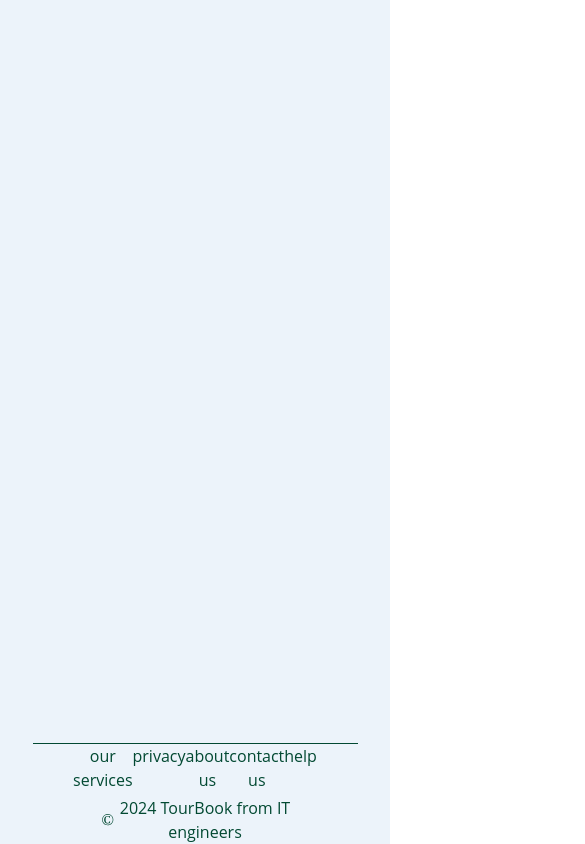
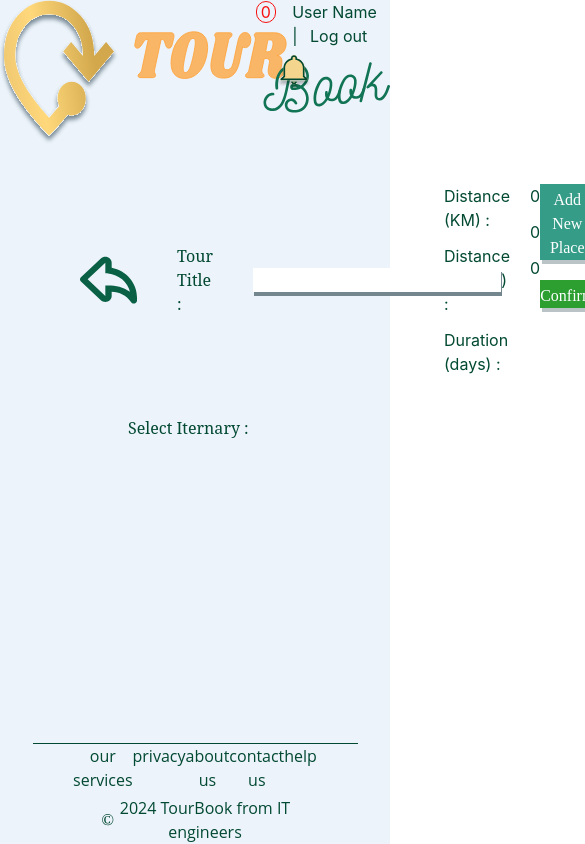
Before and after one commit to NisrinML/tour-book, a React (Vite) app: page / in a window 390 px wide. Shown: the whole page, 585 px wide, since content can reach past the window. Built offline with nearby package versions, Linux system fonts and the light colour scheme.

Commit message:
Orgnizer Endpoint * add MakeSpecialTour

```diff
--- a/src/App.jsx
+++ b/src/App.jsx
@@ -1,6 +1,7 @@
 
 
 import Layout from "./features/layout/Layout"
+import MakeSpecialTour from "./features/orgnizer/orgnizerView/MakeSpecialTour"
 import OrgnizerForgetPassword from "./features/orgnizer/orgnizerView/OrgnizerForgetPassword"
 import OrgnizerNewPassword from "./features/orgnizer/orgnizerView/OrgnizerNewPassword"
 import OrgnizerReport from "./features/orgnizer/orgnizerView/OrgnizerReport"
@@ -24,7 +25,7 @@ function App() {
 {/* <OrgnizerReport/> */}
  {/* <OrgnizerResetPassword/> */}
 {/* <PresenterProfile /> */}
-
+<MakeSpecialTour/>
   </Layout>
 
   )
--- /dev/null
+++ b/src/features/orgnizer/orgnizerView/MakeSpecialTour.jsx
@@ -0,0 +1,52 @@
+import SmallHeader from "../../layout/SmallHeader"
+import backButton from "../../../assets/images/backButton.svg"
+import { useState } from "react"
+function MakeSpecialTour() {
+    const [KMdistance,setKMdistance]=useState(0);
+    const [HMdistance,setHMdistance]=useState(0);
+    const [duration,setDuration]=useState(0);
+    return (<div className="flex flex-col">
+        <SmallHeader />
+        <div className="flex flex-row justify-between  mx-20 mt-10">
+            <div className="flex flex-row justify-between items-center space-x-10">
+                <img src={backButton}  className="hover:cursor-pointer "/>
+                <div className=" text-text-light xl:text-2xl lg:text-xl md:text-base font-['serif']">Tour Title :</div>
+                <div>
+                <input type="text"
+                    className="drop-shadow-[1px_4px_rgba(117,135,142)] text-input-text-light
+                    xl:h-10 xl:rounded-xl xl:pl-3 xl:text-xl
+                    lg:h-8 lg:rounded-lg lg:pl-2 lg:text-lg
+                    md:h-6 md:rounded-md md:pl-1 md:text-base" />
+
+                </div>
+            </div>
+            <div className="flex flex-row justify-start space-x-5  text-text-light">
+                <div className="flex-col space-y-3">
+                    <div >Distance (KM) : </div>
+                    <div >Distance (hh:mm) :</div>
+                    <div >Duration (days) :</div>
+                </div>
+                <div className="flex-col space-y-3">
+                    <div >{KMdistance}</div>
+                    <div >{HMdistance}</div>
+                    <div >{duration}</div>
+                </div>
+            </div>
+            <div className="flex flex-col justify-start space-y-5 ">
+            <button className="flex flex-row font-['sans-serif']  drop-shadow-[2px_4px_rgba(117,135,142,0.5)] bg-add-button-light text-button-text-light pt-1
+            xl:w-44 xl:h-10  xl:text-2xl xl:rounded-md xl:pl-3
+            lg:text-xl lg:rounded-md  lg:w-24 lg:h-10 lg:pl-2
+            md:text-lg md:rounded-md  md:w-20 md:h-8 md:pl-1">Add New Place</button>
+              <button className="flex flex-row font-['sans-serif']  drop-shadow-[2px_4px_rgba(117,135,142,0.5)] bg-save-button-light text-button-text-light pt-1
+            xl:w-44 xl:h-10  xl:text-2xl xl:rounded-md xl:pl-11
+            lg:text-xl lg:rounded-md  lg:w-24 lg:h-10 lg:pl-9
+            md:text-lg md:rounded-md  md:w-20 md:h-8 md:pl-7">Confirm</button>
+            </div>
+        </div>
+        <div className="flex-row text-text-light xl:text-3xl lg:text-2xl md:text-xl font-['serif'] mx-32 mt-10">Select Iternary :</div>
+        <div className="flex-row drop-shadow-[2px_4px_rgba(125,143,154,0.5)] w-3/4 h-1/2 align-middle">
+
+        </div>
+    </div>)
+}
+export default MakeSpecialTour
--- a/src/tailwind/style.css
+++ b/src/tailwind/style.css
@@ -612,20 +612,22 @@ video {
   top: 33.333333%;
 }
 
-.top-20 {
-  top: 5rem;
-}
-
 .top-56 {
   top: 14rem;
 }
 
-.top-28 {
-  top: 7rem;
-}
-
 .m-1 {
   margin: 0.25rem;
+}
+
+.mx-20 {
+  margin-left: 5rem;
+  margin-right: 5rem;
+}
+
+.mx-32 {
+  margin-left: 8rem;
+  margin-right: 8rem;
 }
 
 .mx-auto {
@@ -637,12 +639,28 @@ video {
   margin-left: auto;
 }
 
+.mt-10 {
+  margin-top: 2.5rem;
+}
+
 .mt-16 {
   margin-top: 4rem;
 }
 
 .mt-20 {
   margin-top: 5rem;
+}
+
+.mt-2 {
+  margin-top: 0.5rem;
+}
+
+.mt-4 {
+  margin-top: 1rem;
+}
+
+.mt-6 {
+  margin-top: 1.5rem;
 }
 
 .flex {
@@ -776,6 +794,12 @@ video {
 
 .gap-5 {
   gap: 1.25rem;
+}
+
+.space-x-10 > :not([hidden]) ~ :not([hidden]) {
+  --tw-space-x-reverse: 0;
+  margin-right: calc(2.5rem * var(--tw-space-x-reverse));
+  margin-left: calc(2.5rem * calc(1 - var(--tw-space-x-reverse)));
 }
 
 .space-x-12 > :not([hidden]) ~ :not([hidden]) {
@@ -808,12 +832,24 @@ video {
   margin-left: calc(1.5rem * calc(1 - var(--tw-space-x-reverse)));
 }
 
+.space-y-3 > :not([hidden]) ~ :not([hidden]) {
+  --tw-space-y-reverse: 0;
+  margin-top: calc(0.75rem * calc(1 - var(--tw-space-y-reverse)));
+  margin-bottom: calc(0.75rem * var(--tw-space-y-reverse));
+}
+
 .space-y-4 > :not([hidden]) ~ :not([hidden]) {
   --tw-space-y-reverse: 0;
   margin-top: calc(1rem * calc(1 - var(--tw-space-y-reverse)));
   margin-bottom: calc(1rem * var(--tw-space-y-reverse));
 }
 
+.space-y-5 > :not([hidden]) ~ :not([hidden]) {
+  --tw-space-y-reverse: 0;
+  margin-top: calc(1.25rem * calc(1 - var(--tw-space-y-reverse)));
+  margin-bottom: calc(1.25rem * var(--tw-space-y-reverse));
+}
+
 .space-y-7 > :not([hidden]) ~ :not([hidden]) {
   --tw-space-y-reverse: 0;
   margin-top: calc(1.75rem * calc(1 - var(--tw-space-y-reverse)));
@@ -904,9 +940,9 @@ video {
   background-color: rgb(236 243 250 / var(--tw-bg-opacity));
 }
 
-.bg-presenterbg-light {
+.bg-save-button-light {
   --tw-bg-opacity: 1;
-  background-color: rgb(255 245 233 / var(--tw-bg-opacity));
+  background-color: rgb(45 159 49 / var(--tw-bg-opacity));
 }
 
 .bg-gradient-to-b {
@@ -1013,10 +1049,6 @@ video {
   padding-top: 0.625rem;
 }
 
-.pt-24 {
-  padding-top: 6rem;
-}
-
 .pt-48 {
   padding-top: 12rem;
 }
@@ -1027,6 +1059,14 @@ video {
 
 .pt-60 {
   padding-top: 15rem;
+}
+
+.pt-4 {
+  padding-top: 1rem;
+}
+
+.pt-1 {
+  padding-top: 0.25rem;
 }
 
 .text-center {
@@ -1108,6 +1148,11 @@ video {
   filter: var(--tw-blur) var(--tw-brightness) var(--tw-contrast) var(--tw-grayscale) var(--tw-hue-rotate) var(--tw-invert) var(--tw-saturate) var(--tw-sepia) var(--tw-drop-shadow);
 }
 
+.drop-shadow-\[2px_4px_rgba\(117\2c 135\2c 142\2c 0\.5\)\] {
+  --tw-drop-shadow: drop-shadow(2px 4px rgba(117,135,142,0.5));
+  filter: var(--tw-blur) var(--tw-brightness) var(--tw-contrast) var(--tw-grayscale) var(--tw-hue-rotate) var(--tw-invert) var(--tw-saturate) var(--tw-sepia) var(--tw-drop-shadow);
+}
+
 .drop-shadow-\[2px_4px_rgba\(125\2c 143\2c 154\2c 0\.5\)\] {
   --tw-drop-shadow: drop-shadow(2px 4px rgba(125,143,154,0.5));
   filter: var(--tw-blur) var(--tw-brightness) var(--tw-contrast) var(--tw-grayscale) var(--tw-hue-rotate) var(--tw-invert) var(--tw-saturate) var(--tw-sepia) var(--tw-drop-shadow);
@@ -1127,6 +1172,10 @@ video {
   filter: var(--tw-blur) var(--tw-brightness) var(--tw-contrast) var(--tw-grayscale) var(--tw-hue-rotate) var(--tw-invert) var(--tw-saturate) var(--tw-sepia) var(--tw-drop-shadow);
 }
 
+.hover\:cursor-pointer:hover {
+  cursor: pointer;
+}
+
 @media (min-width: 768px) {
   .md\:-right-4 {
     right: -1rem;
@@ -1144,6 +1193,10 @@ video {
     top: 0.25rem;
   }
 
+  .md\:top-28 {
+    top: 7rem;
+  }
+
   .md\:top-32 {
     top: 8rem;
   }
@@ -1154,10 +1207,6 @@ video {
 
   .md\:top-48 {
     top: 12rem;
-  }
-
-  .md\:top-28 {
-    top: 7rem;
   }
 
   .md\:mx-52 {
@@ -1188,6 +1237,10 @@ video {
     margin-left: 3.5rem;
   }
 
+  .md\:ml-2 {
+    margin-left: 0.5rem;
+  }
+
   .md\:ml-20 {
     margin-left: 5rem;
   }
@@ -1228,18 +1281,6 @@ video {
     margin-top: 2.25rem;
   }
 
-  .md\:ml-4 {
-    margin-left: 1rem;
-  }
-
-  .md\:ml-16 {
-    margin-left: 4rem;
-  }
-
-  .md\:ml-2 {
-    margin-left: 0.5rem;
-  }
-
   .md\:h-10 {
     height: 2.5rem;
   }
@@ -1248,6 +1289,10 @@ video {
     height: 3rem;
   }
 
+  .md\:h-16 {
+    height: 4rem;
+  }
+
   .md\:h-2 {
     height: 0.5rem;
   }
@@ -1280,10 +1325,6 @@ video {
     height: 24rem;
   }
 
-  .md\:h-16 {
-    height: 4rem;
-  }
-
   .md\:w-10 {
     width: 2.5rem;
   }
@@ -1330,10 +1371,6 @@ video {
 
   .md\:w-7 {
     width: 1.75rem;
-  }
-
-  .md\:w-52 {
-    width: 13rem;
   }
 
   .md\:flex-col {
@@ -1437,6 +1474,10 @@ video {
     padding-left: 1.5rem;
   }
 
+  .md\:pl-7 {
+    padding-left: 1.75rem;
+  }
+
   .md\:pl-80 {
     padding-left: 20rem;
   }
@@ -1445,36 +1486,16 @@ video {
     padding-top: 0px;
   }
 
+  .md\:pt-32 {
+    padding-top: 8rem;
+  }
+
   .md\:pt-4 {
     padding-top: 1rem;
   }
 
   .md\:pt-5 {
     padding-top: 1.25rem;
-  }
-
-  .md\:pt-48 {
-    padding-top: 12rem;
-  }
-
-  .md\:pt-44 {
-    padding-top: 11rem;
-  }
-
-  .md\:pt-40 {
-    padding-top: 10rem;
-  }
-
-  .md\:pt-36 {
-    padding-top: 9rem;
-  }
-
-  .md\:pt-32 {
-    padding-top: 8rem;
-  }
-
-  .md\:pl-2 {
-    padding-left: 0.5rem;
   }
 
   .md\:text-base {
@@ -1532,16 +1553,16 @@ video {
     top: 5rem;
   }
 
+  .lg\:top-28 {
+    top: 7rem;
+  }
+
   .lg\:top-44 {
     top: 11rem;
   }
 
   .lg\:top-48 {
     top: 12rem;
-  }
-
-  .lg\:top-28 {
-    top: 7rem;
   }
 
   .lg\:mx-60 {
@@ -1576,6 +1597,10 @@ video {
     margin-left: 6rem;
   }
 
+  .lg\:ml-4 {
+    margin-left: 1rem;
+  }
+
   .lg\:ml-5 {
     margin-left: 1.25rem;
   }
@@ -1612,30 +1637,6 @@ video {
     margin-top: 2rem;
   }
 
-  .lg\:ml-0 {
-    margin-left: 0px;
-  }
-
-  .lg\:ml-2 {
-    margin-left: 0.5rem;
-  }
-
-  .lg\:ml-8 {
-    margin-left: 2rem;
-  }
-
-  .lg\:ml-7 {
-    margin-left: 1.75rem;
-  }
-
-  .lg\:ml-6 {
-    margin-left: 1.5rem;
-  }
-
-  .lg\:ml-4 {
-    margin-left: 1rem;
-  }
-
   .lg\:h-10 {
     height: 2.5rem;
   }
@@ -1648,6 +1649,10 @@ video {
     height: 0.5rem;
   }
 
+  .lg\:h-20 {
+    height: 5rem;
+  }
+
   .lg\:h-24 {
     height: 6rem;
   }
@@ -1672,14 +1677,6 @@ video {
     height: 2rem;
   }
 
-  .lg\:h-4 {
-    height: 1rem;
-  }
-
-  .lg\:h-20 {
-    height: 5rem;
-  }
-
   .lg\:w-12 {
     width: 3rem;
   }
@@ -1708,6 +1705,10 @@ video {
     width: 12rem;
   }
 
+  .lg\:w-52 {
+    width: 13rem;
+  }
+
   .lg\:w-56 {
     width: 14rem;
   }
@@ -1724,20 +1725,20 @@ video {
     width: 2.25rem;
   }
 
-  .lg\:w-52 {
-    width: 13rem;
-  }
-
   .lg\:flex-col {
     flex-direction: column;
   }
 
+  .lg\:gap-1 {
+    gap: 0.25rem;
+  }
+
   .lg\:gap-2 {
     gap: 0.5rem;
   }
 
-  .lg\:gap-24 {
-    gap: 6rem;
+  .lg\:gap-20 {
+    gap: 5rem;
   }
 
   .lg\:gap-3 {
@@ -1746,22 +1747,6 @@ video {
 
   .lg\:gap-4 {
     gap: 1rem;
-  }
-
-  .lg\:gap-20 {
-    gap: 5rem;
-  }
-
-  .lg\:gap-16 {
-    gap: 4rem;
-  }
-
-  .lg\:gap-0 {
-    gap: 0px;
-  }
-
-  .lg\:gap-1 {
-    gap: 0.25rem;
   }
 
   .lg\:space-x-12 > :not([hidden]) ~ :not([hidden]) {
@@ -1849,6 +1834,10 @@ video {
     padding-left: 1.75rem;
   }
 
+  .lg\:pl-9 {
+    padding-left: 2.25rem;
+  }
+
   .lg\:pl-96 {
     padding-left: 24rem;
   }
@@ -1857,24 +1846,16 @@ video {
     padding-top: 0.25rem;
   }
 
+  .lg\:pt-32 {
+    padding-top: 8rem;
+  }
+
   .lg\:pt-5 {
     padding-top: 1.25rem;
   }
 
   .lg\:pt-6 {
     padding-top: 1.5rem;
-  }
-
-  .lg\:pt-28 {
-    padding-top: 7rem;
-  }
-
-  .lg\:pt-32 {
-    padding-top: 8rem;
-  }
-
-  .lg\:pl-8 {
-    padding-left: 2rem;
   }
 
   .lg\:text-2xl {
@@ -1929,6 +1910,10 @@ video {
     top: 3rem;
   }
 
+  .xl\:top-20 {
+    top: 5rem;
+  }
+
   .xl\:top-4 {
     top: 1rem;
   }
@@ -1939,10 +1924,6 @@ video {
 
   .xl\:top-48 {
     top: 12rem;
-  }
-
-  .xl\:top-20 {
-    top: 5rem;
   }
 
   .xl\:mx-16 {
@@ -1986,6 +1967,10 @@ video {
     margin-left: 9rem;
   }
 
+  .xl\:ml-6 {
+    margin-left: 1.5rem;
+  }
+
   .xl\:mt-1 {
     margin-top: 0.25rem;
   }
@@ -2012,18 +1997,6 @@ video {
 
   .xl\:mt-8 {
     margin-top: 2rem;
-  }
-
-  .xl\:ml-3 {
-    margin-left: 0.75rem;
-  }
-
-  .xl\:ml-7 {
-    margin-left: 1.75rem;
-  }
-
-  .xl\:ml-6 {
-    margin-left: 1.5rem;
   }
 
   .xl\:h-10 {
@@ -2213,6 +2186,10 @@ video {
     padding-bottom: 0.5rem;
   }
 
+  .xl\:pl-11 {
+    padding-left: 2.75rem;
+  }
+
   .xl\:pl-14 {
     padding-left: 3.5rem;
   }
@@ -2249,16 +2226,16 @@ video {
     padding-top: 0.5rem;
   }
 
+  .xl\:pt-24 {
+    padding-top: 6rem;
+  }
+
   .xl\:pt-7 {
     padding-top: 1.75rem;
   }
 
   .xl\:pt-8 {
     padding-top: 2rem;
-  }
-
-  .xl\:pt-24 {
-    padding-top: 6rem;
   }
 
   .xl\:text-2xl {
--- a/tailwind.config.js
+++ b/tailwind.config.js
@@ -46,6 +46,9 @@ export default {
     },
     'change-button':{
       light:'#EE9C3D'
+    },
+    'save-button':{
+      light:'#2D9F31'
     },
     'back-button':{
       light:'#6E8085'
```
